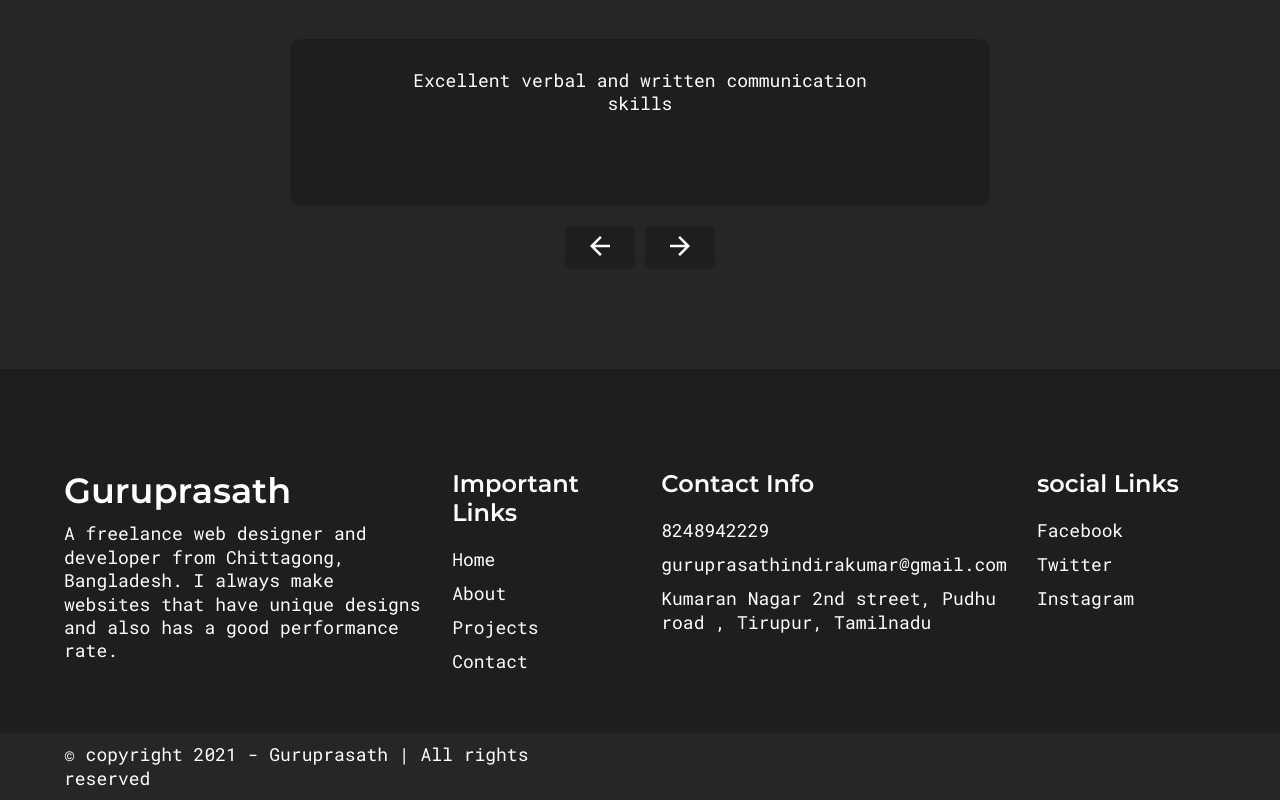
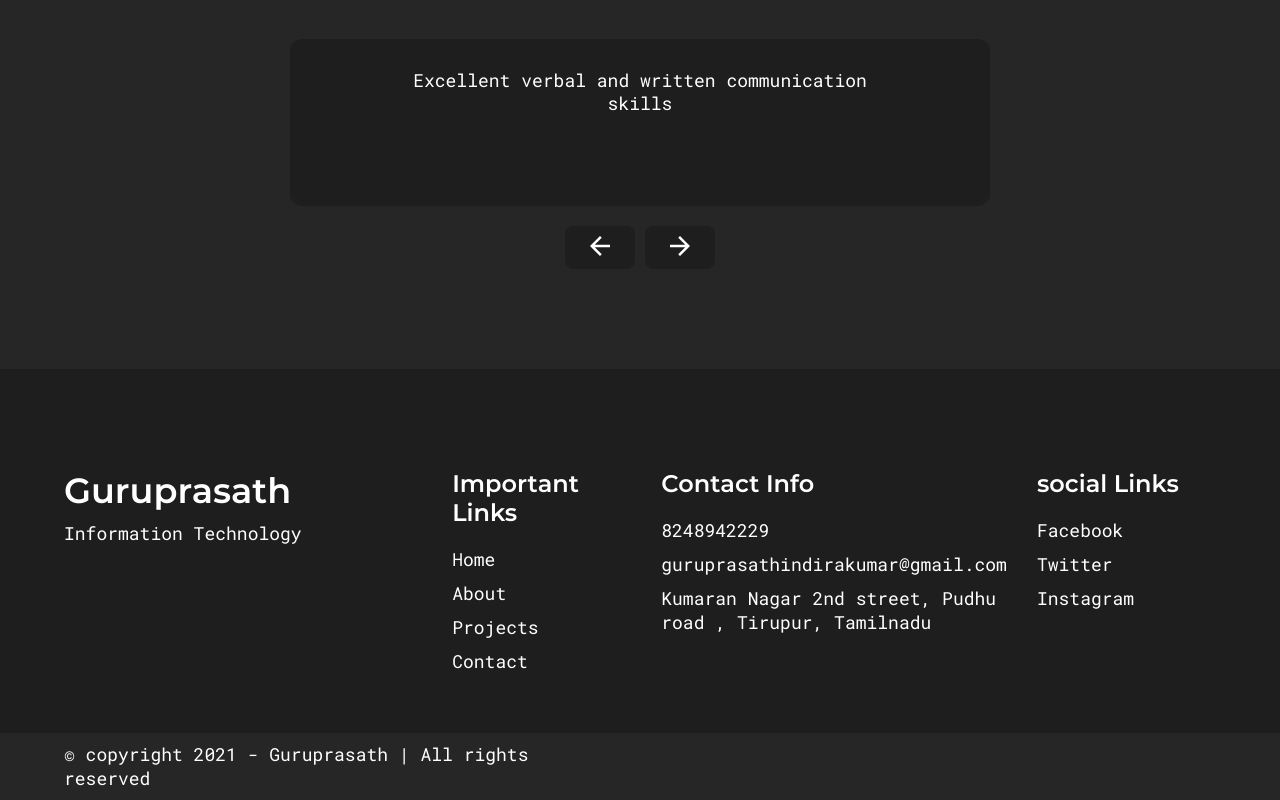
Before and after one commit to guruprasath44/Guruprasath-portfolio, a React (Create React App) app: page / in a window 1280 px wide. Shown: the part 2129-2929 px from the top of the page. Built offline with nearby package versions, Linux system fonts and the light colour scheme; a web font is replaced by a local one.

Commit message:
first commit

```diff
--- a/src/components/Footer.js
+++ b/src/components/Footer.js
@@ -58,11 +58,7 @@ export default function Footer() {
       <div className="container">
         <div className="footer__col1">
           <h1 className="footer__col1__title">Guruprasath</h1>
-          <PText>
-            A freelance web designer and developer from Chittagong, Bangladesh.
-            I always make websites that have unique designs and also has a good
-            performance rate.
-          </PText>
+          <PText>Information Technology</PText>
         </div>
         <div className="footer__col2">
           <FooterCol
```
